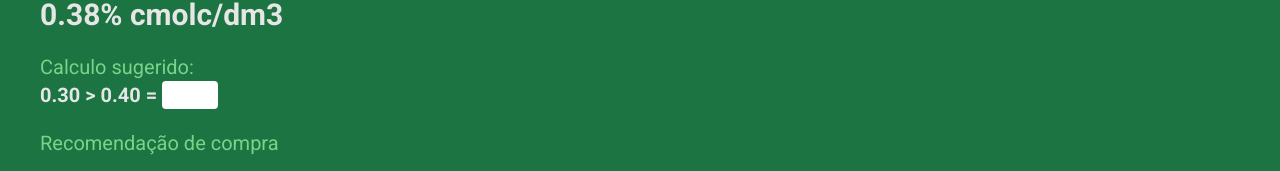
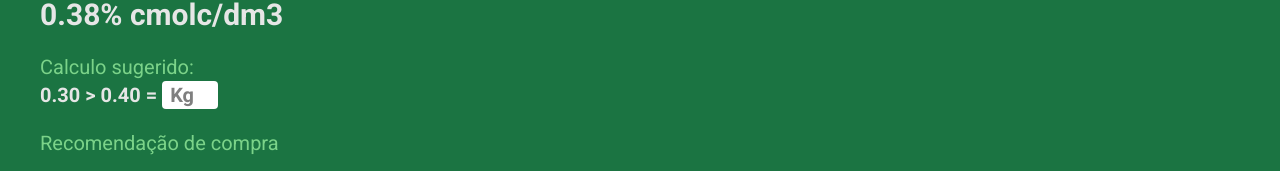
Before and after one commit to Fellyipe/hackaton_show_rural_digital_2025, a React (Vite) app in the folder frontend/: page /addAnalise in a window 1280 px wide. Shown: the part 459-630 px from the top of the page. Built offline with nearby package versions, Linux system fonts and the light colour scheme.

Commit message:
adiciona estado e manipulação de entrada no formulário de análise

```diff
--- a/frontend/src/Pages/AddAnalise/AddAnalise.jsx
+++ b/frontend/src/Pages/AddAnalise/AddAnalise.jsx
@@ -1,16 +1,23 @@
-import React from "react";
+import { useState } from "react";
 import Footer from "../../components/footer/Footer.jsx";
 import Ground from "../../assets/ground.png";
 import DragAndDropPDF from "../../components/DragAndDropPDF/DragAndDropPDF.jsx";
 
 function AddAnalise() {
+  const [file, setFile] = useState(null);
+  const [amostra, setAmostra] = useState(0.38);
+  const [calculo, setCalculo] = useState(null);
+  const [recomendacao, setRecomendacao] = useState(null);
+  const [valorPorKg, setValorPorKg] = useState(null);
+  const [recomendacaoAdicional, setRecomendacaoAdicional] = useState(null);
+
   function handleFileUpload(file) {
     console.log("Arquivo recebido:", file);
   }
 
   return (
     <div>
-      <main className="bg-primary w-full mt-40 rounded-t-2xl p-4">
+      <form className="bg-primary w-full mt-40 rounded-t-2xl p-4">
         <div className="flex w-full justify-end items-end">
           <img className="-mt-40 size-48" src={Ground} alt="sprout" />
         </div>
@@ -25,15 +32,15 @@ function AddAnalise() {
           <div>
             <p className="text-xl text-emerald">Valor encontrado na amostra:</p>
             <span className="text-3xl font-bold text-white-green">
-              {/* Variavel de amostra */}0.38% cmolc/dm3
+              {amostra}% cmolc/dm3
             </span>
           </div>
 
           <div>
             <p className="text-xl text-emerald">Calculo sugerido:</p>
             <span className="text-xl font-bold text-white-green">
-              {/* Variavel de calculo */}0.30 {">"} 0.40 ={" "}
-              <input type="text" className="bg-white rounded-sm w-14" />
+              0.30 {">"} 0.40 ={" "}
+              <input type="text" placeholder="Kg" className="bg-white text-black px-2 rounded-sm w-14"  onChange={(e)=> setCalculo(e.target.value)}/>
             </span>
           </div>
 
@@ -44,11 +51,13 @@ function AddAnalise() {
                 placeholder="Nome da Cooperativa ou Empresa"
                 type="text"
                 className="bg-white rounded-xl h-12 w-80 p-4"
+                onChange={(e) => setRecomendacao(e.target.value)}
               />
               <input
                 placeholder="Valor por Kg"
                 type="text"
                 className="bg-white rounded-xl h-12 w-48 p-4"
+                onChange={(e) => setValorPorKg(e.target.value)}
               />
             </div>
           </div>
@@ -61,6 +70,7 @@ function AddAnalise() {
                 id="recomendacoes"
                 cols="30"
                 rows="5"
+                onChange={(e) => setRecomendacaoAdicional(e.target.value)}
               ></textarea>
             </div>
           </div>
@@ -71,7 +81,7 @@ function AddAnalise() {
             Salvar Analise
           </button>
         </div>
-      </main>
+      </form>
 
       <Footer title="Voltar para produtores" page="/listaProdutores" />
     </div>
```
